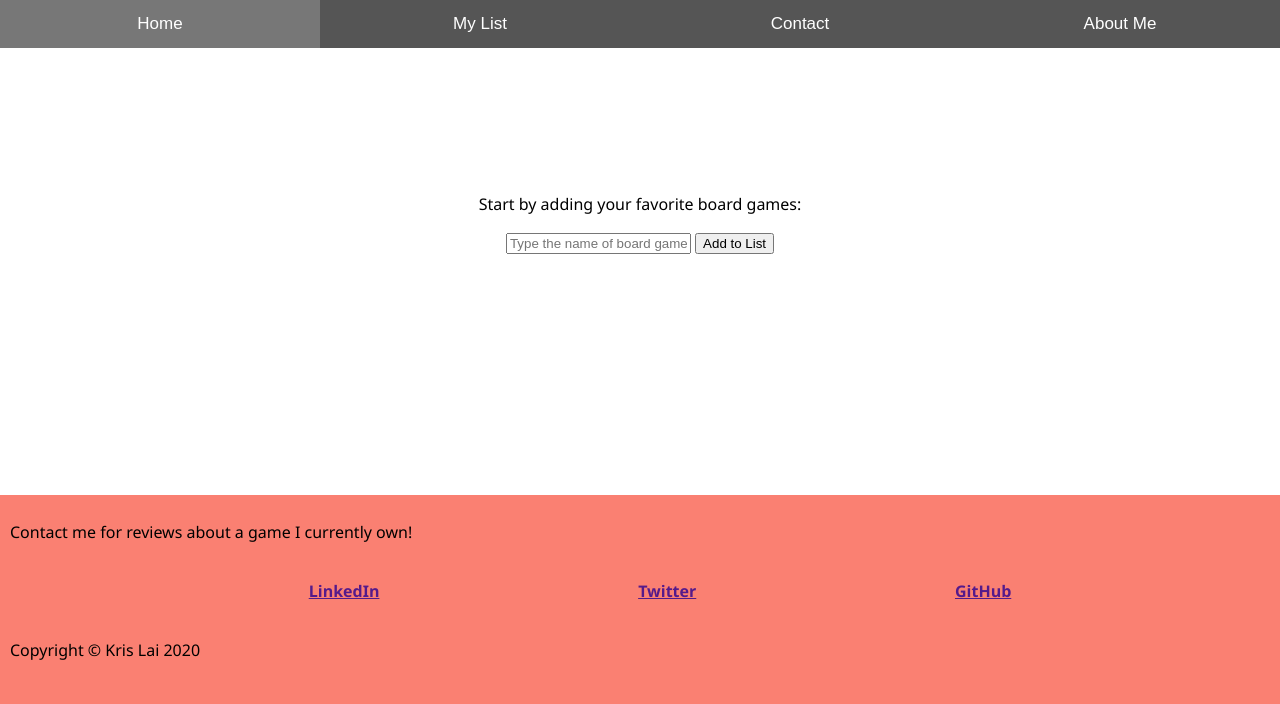
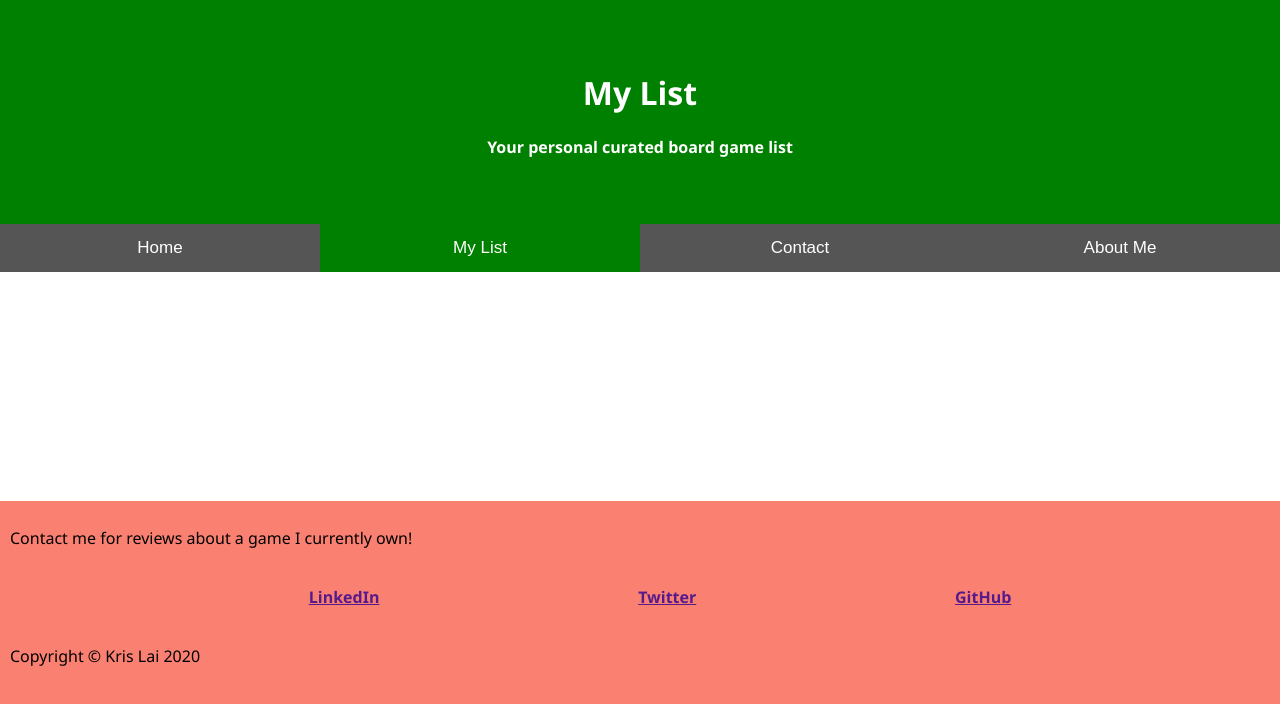
Before and after one commit to PocketThi3f/Boarded_Up, a plain HTML site: page webpages/list.html in a window 1280 px wide. Drawn offline with nearby package versions, Linux system fonts and the light colour scheme; files that its build step writes are made by us from their sources.

Commit message:
connecting list page

```diff
--- a/webpages/list.html
+++ b/webpages/list.html
@@ -4,7 +4,7 @@
 	  <title>Boarded Up</title>
 	  <meta charset="UTF-8" name="viewport" content="width=device-width, initial-scale=1">
 	  <!-- <link href="css/reset.css" rel="stylesheet"> -->
-	  <link href="css/index.css" rel="stylesheet">
+	  <link href="../css/index.css" rel="stylesheet">
   </head>
   <body>
 	<!-- Tabs Header -->
@@ -29,23 +29,15 @@
 			<p>A short summary about my inspiration</p>
 		</div>
 		<!-- Buttons for Tabs -->
-		<a><button class="tablink" onclick="openCity('home', this, 'red')" id="defaultOpen">Home</button></a>
-		<a><button class="tablink" onclick="openCity('myList', this, 'green')">My List</button></a>
+		<a href="../index.html"><button class="tablink" onclick="openCity('home', this, 'red')">Home</button></a>
+		<button class="tablink" onclick="openCity('myList', this, 'green')" id="defaultOpen">My List</button>
 		<a><button class="tablink" onclick="openCity('contact', this, 'blue')">Contact</button></a>
 		<a><button class="tablink" onclick="openCity('aboutMe', this, 'orange')">About Me</button></a>
 	</header>
 
-	<div class="search">
-		<div class="search-field">
-			<p>Start by adding your favorite board games:</p>
-			<input type="text" placeholder="Type the name of board game" id="gameInput" required/>
-			<button type="button" onclick="inputValue()">Add to List</button>
-		</div>
-	</div>
-
-	<!-- Search Content -->
-	<div class="content"></div>
-	<!-- End of Content -->
+    <!-- Beginning of List Content -->
+    <div class="content"></div>
+    <!-- End of List Content -->
 
 	<!-- Footer -->
 	<footer class="social-media">
@@ -68,7 +60,7 @@
 
 	<!-- JS Files -->
 	<script src="https://cdnjs.cloudflare.com/ajax/libs/jquery/3.5.1/jquery.slim.min.js" integrity="sha512-/DXTXr6nQodMUiq+IUJYCt2PPOUjrHJ9wFrqpJ3XkgPNOZVfMok7cRw6CSxyCQxXn6ozlESsSh1/sMCTF1rL/g==" crossorigin="anonymous"></script>
-	<script src="./js/index.js"></script>
-	<script src="./js/bgCard.js"></script>
+	<script src="../js/index.js"></script>
+	<script src="../js/bgCard.js"></script>
   </body>
 </html>
```
Also changed, not shown: index.html (+1 -1 lines).
